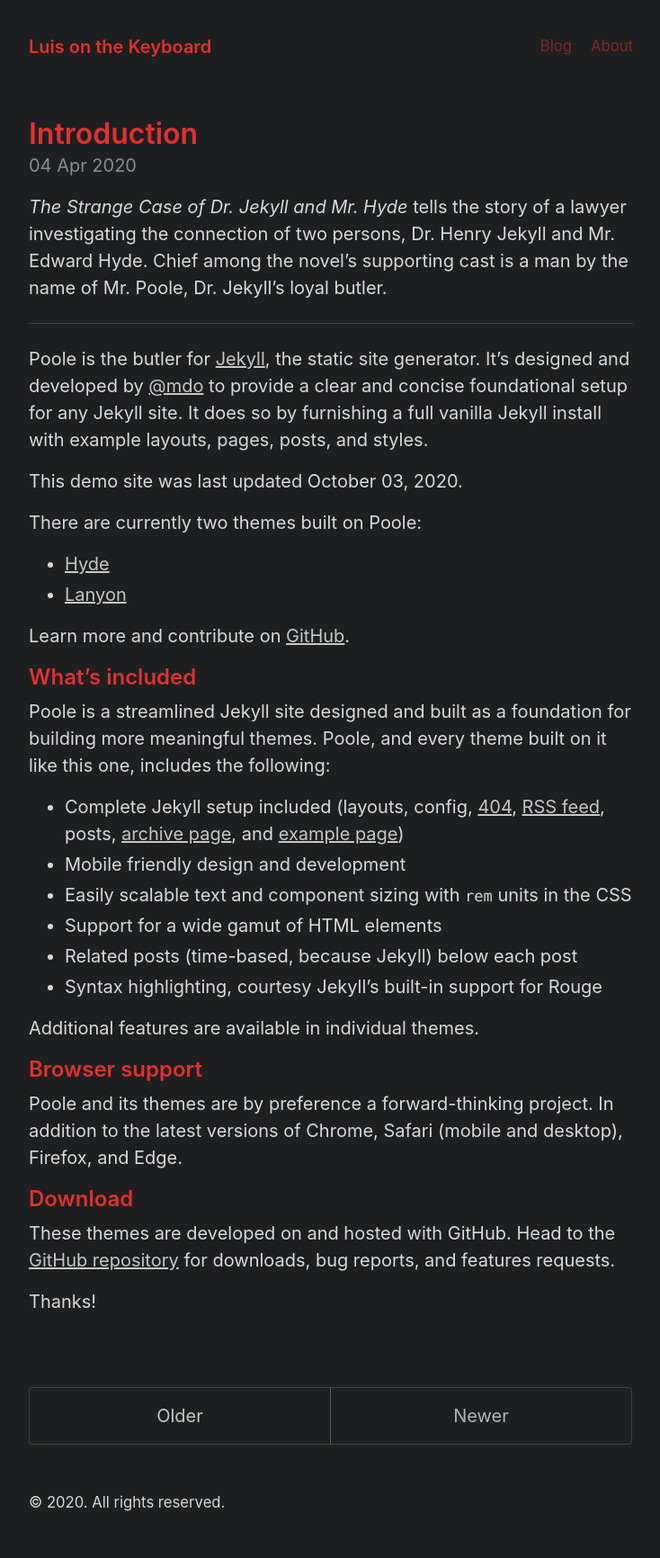
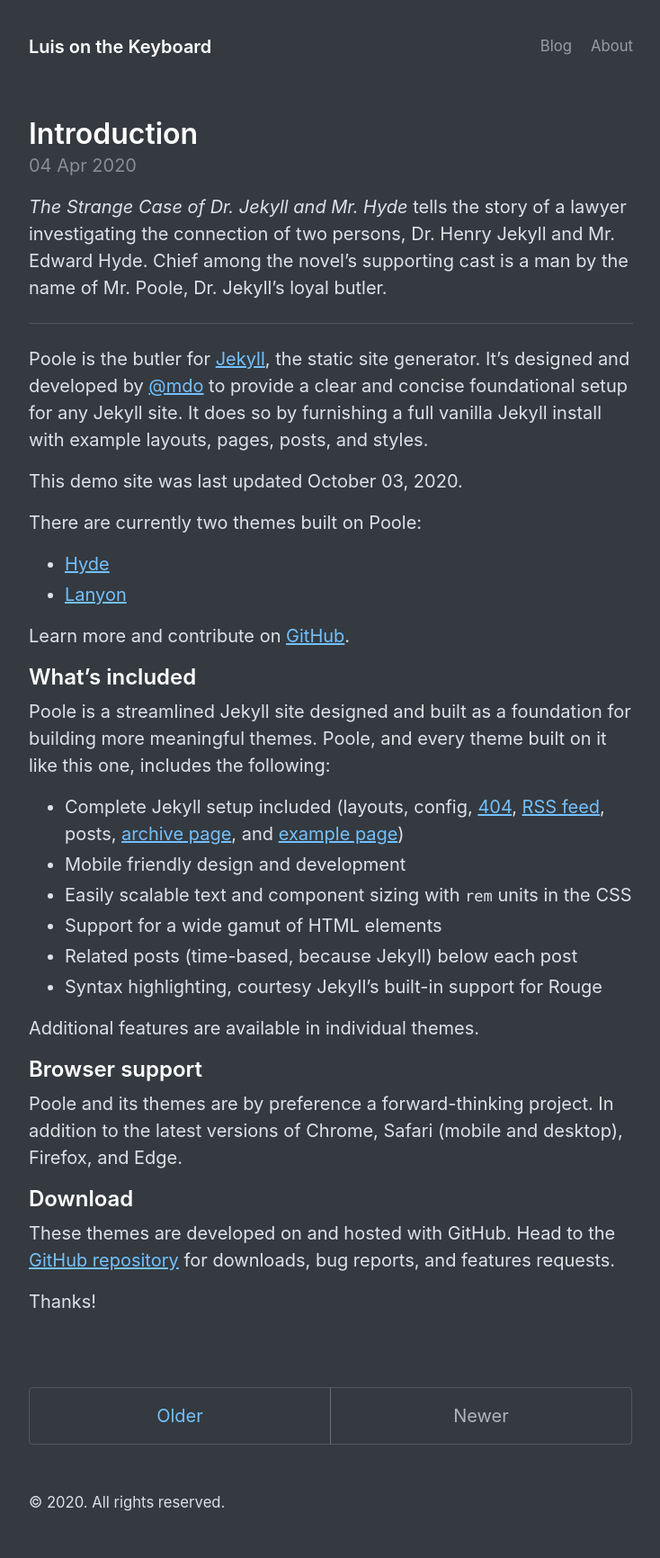
Before and after one commit to luisonthekeyboard/luisonthekeyboard.com, a Jekyll site: the page built from index.html, in a window 1280 px wide. Shown: the whole page at 90% size, without its empty margins (272-1006 px from the left). Built offline with Jekyll 4.4.1, drawn with Linux system fonts in a browser that asks for light colours; the list of posts is cut into pages by our own code.

Commit message:
Update colors

```diff
--- a/_config.yml
+++ b/_config.yml
@@ -2,7 +2,7 @@
 title: Luis on the Keyboard
 url: https://luisonthekeyboard.github.io/
 paginate: 1
-# baseurl: ""
+baseurl: ""
 
 # Gems
 plugins:
--- a/_sass/_variables.scss
+++ b/_sass/_variables.scss
@@ -73,12 +73,27 @@
 }
 
 // Dark Poole theme
+// [data-theme="dark-poole"] {
+//   --body-color: var(--dark-poole-002);
+//   --body-bg: var(--dark-poole-001);
+//   --heading-color: #f03e3e;
+//   --link-color: var(--dark-poole-link-color);
+//   --link-hover-color: #ff8787;
+//   --border-color: rgba(255, 255, 255, 0.15);
+//   --code-bg: var(--gray-900);
+// }
+
+// Dark Poole theme
 [data-theme="dark-poole"] {
-  --body-color: var(--dark-poole-002);
-  --body-bg: var(--dark-poole-001);
-  --heading-color: #e03131;
-  --link-color: var(--dark-poole-link-color);
-  --link-hover-color: #ff8787;
-  --border-color: rgba(255, 255, 255, 0.15);
-  --code-bg: var(--gray-900);
+  --body-color: var(--gray-300);
+    --body-bg: var(--gray-800);
+
+    --heading-color: #fff;
+
+    --link-color: var(--blue-300);
+    --link-hover-color: var(--blue-400);
+
+    --border-color: rgba(255, 255, 255, 0.15);
+
+    --code-bg: var(--gray-900);
 }
```
